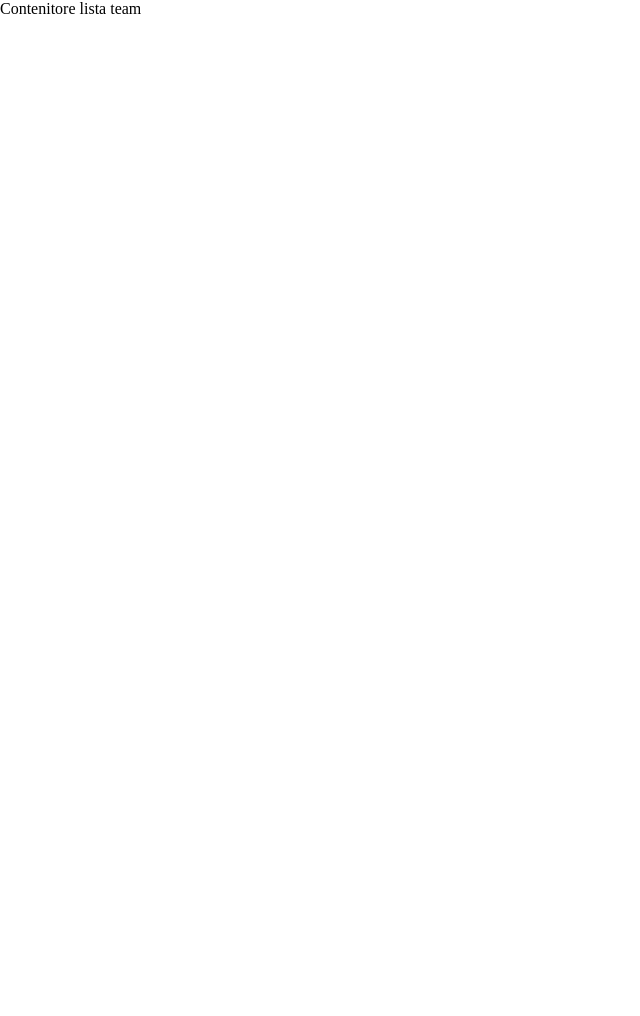
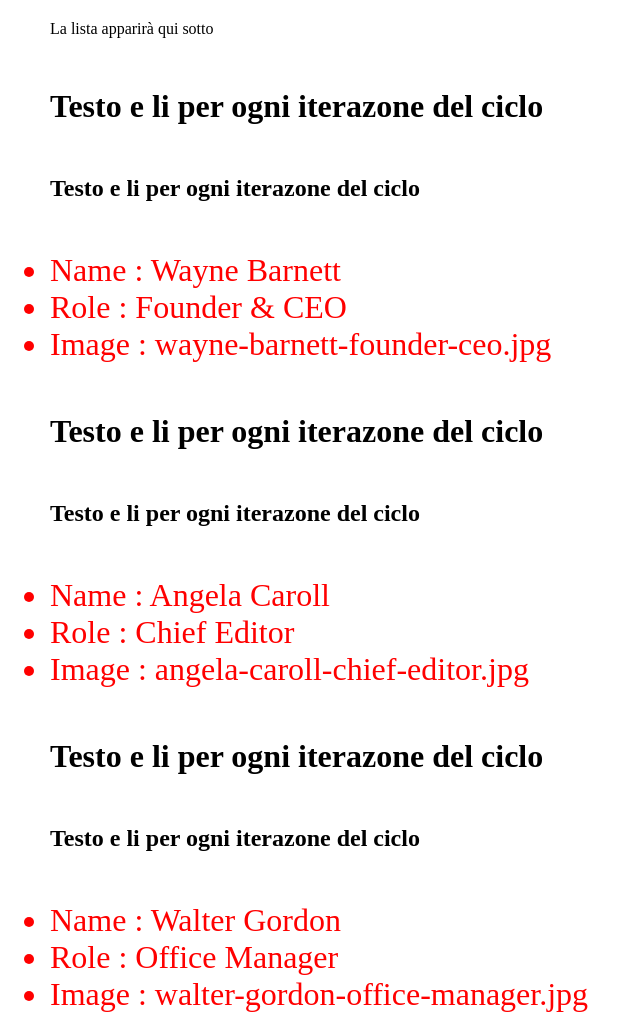
Before and after one commit to michelebonanno92/js-our-team, a plain HTML site: page index.html in a window 1280 px wide. Shown: the top 1016 px of the page, without its empty margins (0-640 px from the left). Before the commit the page ends 800 px from the top, so only its background shows below. Drawn offline with Linux system fonts and the light colour scheme.

Commit message:
prova scrittura elementi nell'innerHTML

```diff
--- a/css/style.css
+++ b/css/style.css
@@ -7,3 +7,19 @@ reset
     margin: 0;
     box-sizing: border-box;
  }
+
+ .team-container{
+   margin-top: 20px;
+   margin-left: 50px;
+ }
+
+ .team-container > *{
+   margin-top: 50px;
+
+ }
+
+ li {
+  color: red;
+  font-size: 2rem;
+  /* list-style-type: none ; */
+ }
--- a/index.html
+++ b/index.html
@@ -8,8 +8,8 @@
     </head>
     <body>
 
-      <div id="team-container">
-            Contenitore lista team
+      <div id="team-container" class="team-container">
+            La lista apparirà qui sotto
       </div>
 
         <script type="text/javascript" src="js/script.js"></script>
--- a/js/script.js
+++ b/js/script.js
@@ -90,6 +90,10 @@ console.log('con questo console log stampiamo l\'array degli oggetti ' , team ,
 // console.log(team[5]) ;
 
 
+
+
+
+
 for (let i = 0; i < team.length; i++ ) {
   console.log('questo console log stampiamo attraverso il ciclo definito for tutti le chaive-valore insieme ',team[i]);
 
@@ -98,6 +102,28 @@ for (let i = 0; i < team.length; i++ ) {
   console.log('role',team[i].role)
   console.log('image',team[i].image)
 
-  const totalInfo = ` ${team[i].name} - ${team[i]['role']} - ${team[i].image} ` ;
-  console.log('qua provaaaaaaaaaaaaaaaaa stampa in console su stessa riga codice ', totalInfo)
+  teamContainer = document.getElementById('team-container');
+
+  teamContainer.innerHTML += `
+<h1>
+  Testo e li per ogni iterazone del ciclo
+</h1>
+<h2>
+  Testo e li per ogni iterazone del ciclo
+</h2>
+  <ul>
+      <li>
+        Name :  ${team[i].name}
+      </li>
+      <li>
+        Role  :  ${team[i].role}
+      </li>
+      <li>
+        Image  :  ${team[i].image}
+      </li>
+  </ul>
+  `
+
+  // const totalInfo = ` ${team[i].name} - ${team[i]['role']} - ${team[i].image} ` ;
+  // console.log('qua provaaaaaaaaaaaaaaaaa stampa in console su stessa riga codice ', totalInfo)
 }
```
